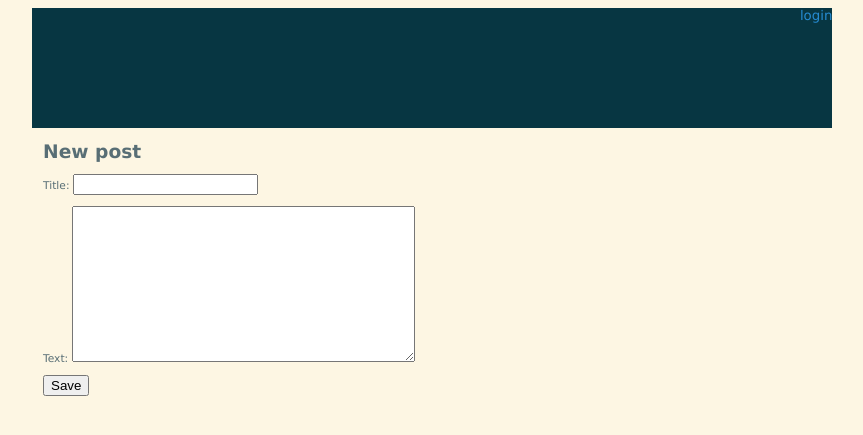
After one commit to codedragon/cms_proj, a Django app: page /post/new/ in a window 1280 px wide. The commit adds this page. Shown: the top 435 px of the page, without its empty margins (102-965 px from the left). Run offline with Django 3.2, Linux system fonts and the light colour scheme.

Commit message:
Working on adding posts

```diff
--- /dev/null
+++ b/cmssite/cmsblog/forms.py
@@ -0,0 +1,9 @@
+from django import forms
+from cmsblog.models import Post
+
+
+class PostForm(forms.ModelForm):
+
+    class Meta:
+        model = Post
+        fields = ('title', 'text',)
--- a/cmssite/cmsblog/static/cmsblog.css
+++ b/cmssite/cmsblog/static/cmsblog.css
@@ -27,9 +27,9 @@ body {
 	background-color: #073642;
 }
 #container {
-    margin:0;
-    padding:0;
-    margin-top: 0px;
+    margin: 0;
+    padding: 0;
+    margin-top: 0;
 }
 #header {
     margin:0;
--- /dev/null
+++ b/cmssite/cmsblog/templates/post_edit.html
@@ -0,0 +1,9 @@
+{% extends 'base.html' %}
+
+{%  block content %}
+    <h1>New post</h1>
+    <form method="POST" class="post-form">{% csrf_token %}
+        {{  form.as_p }}
+        <button type="submit" class="save btn btn-default">Save</button>
+    </form>
+{% endblock %}
--- a/cmssite/cmsblog/urls.py
+++ b/cmssite/cmsblog/urls.py
@@ -1,14 +1,16 @@
 from django.conf.urls import url
 # from cmsblog.views import stub_view
-from cmsblog.views import list_view
-from cmsblog.views import detail_view
+from cmsblog.views import list_view, detail_view, post_new
 
 
 urlpatterns = [
     url(r'^$',
-        list_view,# defined in views.py
-        name="blog_index"),#    why is URL namespace needed here?
+        list_view,  # defined in views.py
+        name="blog_index"),  # why is URL namespace needed here?
     url(r'^posts/(?P<post_id>\d+)/$',
         detail_view,
         name="blog_detail"),
+    url(r'^post/new/$',
+        post_new,
+        name='post_new'),
 ]
--- a/cmssite/cmsblog/views.py
+++ b/cmssite/cmsblog/views.py
@@ -1,7 +1,10 @@
-from django.shortcuts import render
+from django.utils import timezone
+from django.shortcuts import render, redirect
 from django.http import HttpResponse, HttpResponseRedirect, Http404
 # from django.template import RequestContext, loader
 from cmsblog.models import Post
+from cmsblog.forms import PostForm
+
 
 # def stub_view(request, *args, **kwargs):
 #     body = "Stub View\n\n"
@@ -13,12 +16,14 @@ from cmsblog.models import Post
 #         body += "\n".join(["\t%s: %s" % i for i in kwargs.items()])
 #     return HttpResponse(body, content_type="text/plain")
 
+
 def list_view(request):
     """Display all posts"""
     published = Post.objects.exclude(published_date__exact=None)
     posts = published.order_by('-published_date')
     context = {'posts': posts}
     return render(request, 'list.html', context)
+
 
 def detail_view(request, post_id):
     """Display a single post"""
@@ -29,3 +34,23 @@ def detail_view(request, post_id):
         raise Http404
     context = {'post': post}
     return render(request, 'detail.html', context)
+
+
+def post_new(request):
+    # If method is POST then construct the PostForm with data from the form
+    # Else blank form (new)
+    if request.method == "POST":
+        form = PostForm(request.POST)
+        if form.is_valid():
+            post = form.save(commit=False)
+            post.author = request.user
+            post.published_date = timezone.now()
+            post.save()
+            published = Post.objects.exclude(published_date__exact=None)
+            posts = published.order_by('-published_date')
+            context = {'posts': posts}
+            return render(request, 'list.html', context)
+            # return redirect('detail.html', pk=post.pk)
+    else:
+        form = PostForm()
+    return render(request, 'post_edit.html', {'form': form})
--- a/cmssite/cmssite/templates/base.html
+++ b/cmssite/cmssite/templates/base.html
@@ -17,12 +17,13 @@
             <div id="header">
                 <ul id="control-bar">
                     {% if user.is_authenticated %}
+                        <a href="{%  url 'post_new' %}">new</a>
                         {% if user.is_staff %}<a href="{% url 'admin:index' %}">admin</a>{% endif %}
                         <a href="{% url 'logout' %}">logout</a>
                     {% else %}
                         <a href="{% url 'login' %}">login</a>
                     {% endif %}
-                    </ul>
+                </ul>
             </div>
 
             <div id="container">
```
Also changed, not shown: docs/css_notes.md (+13 -1 lines), cmssite/cmssite.db.
